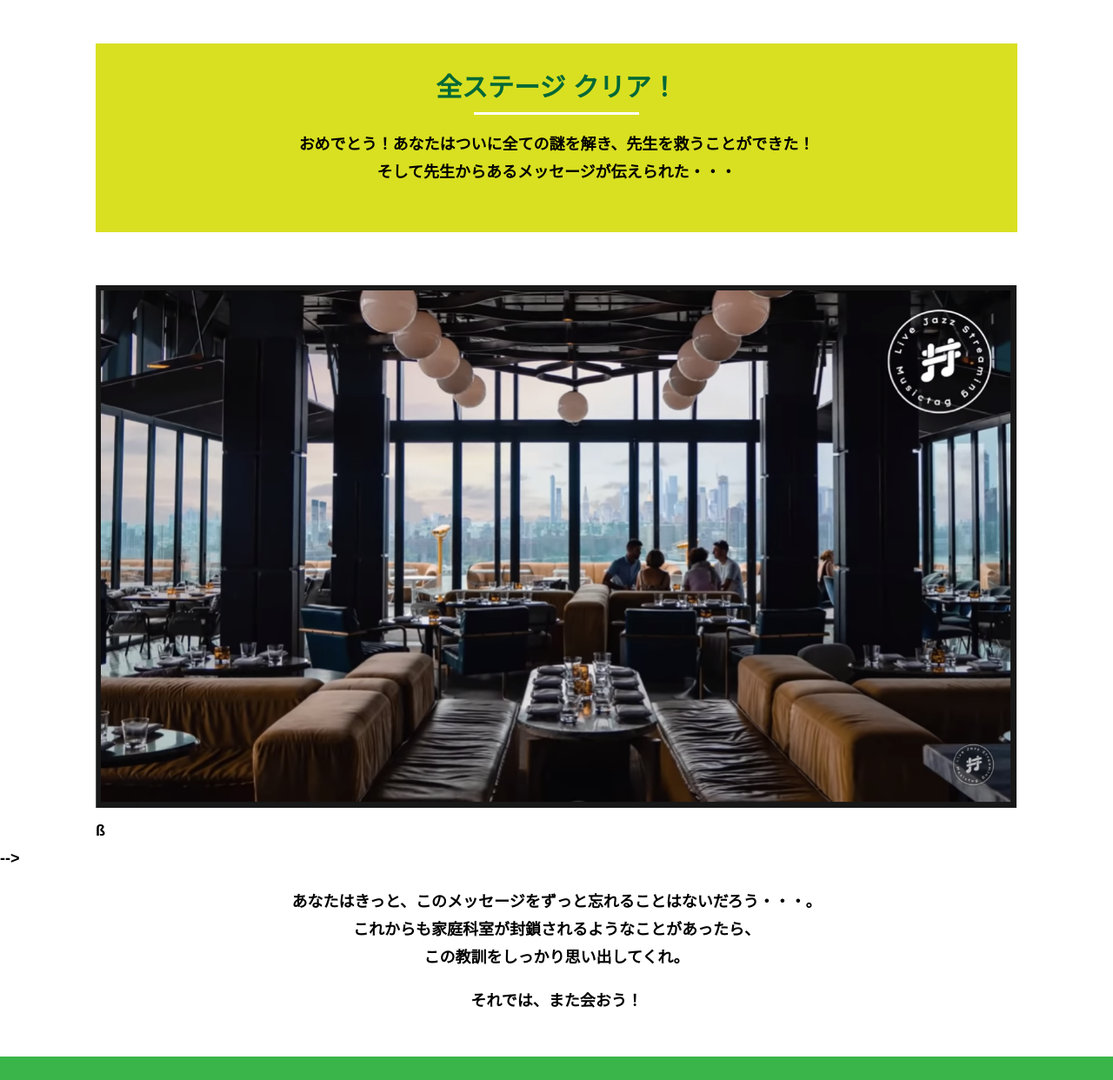
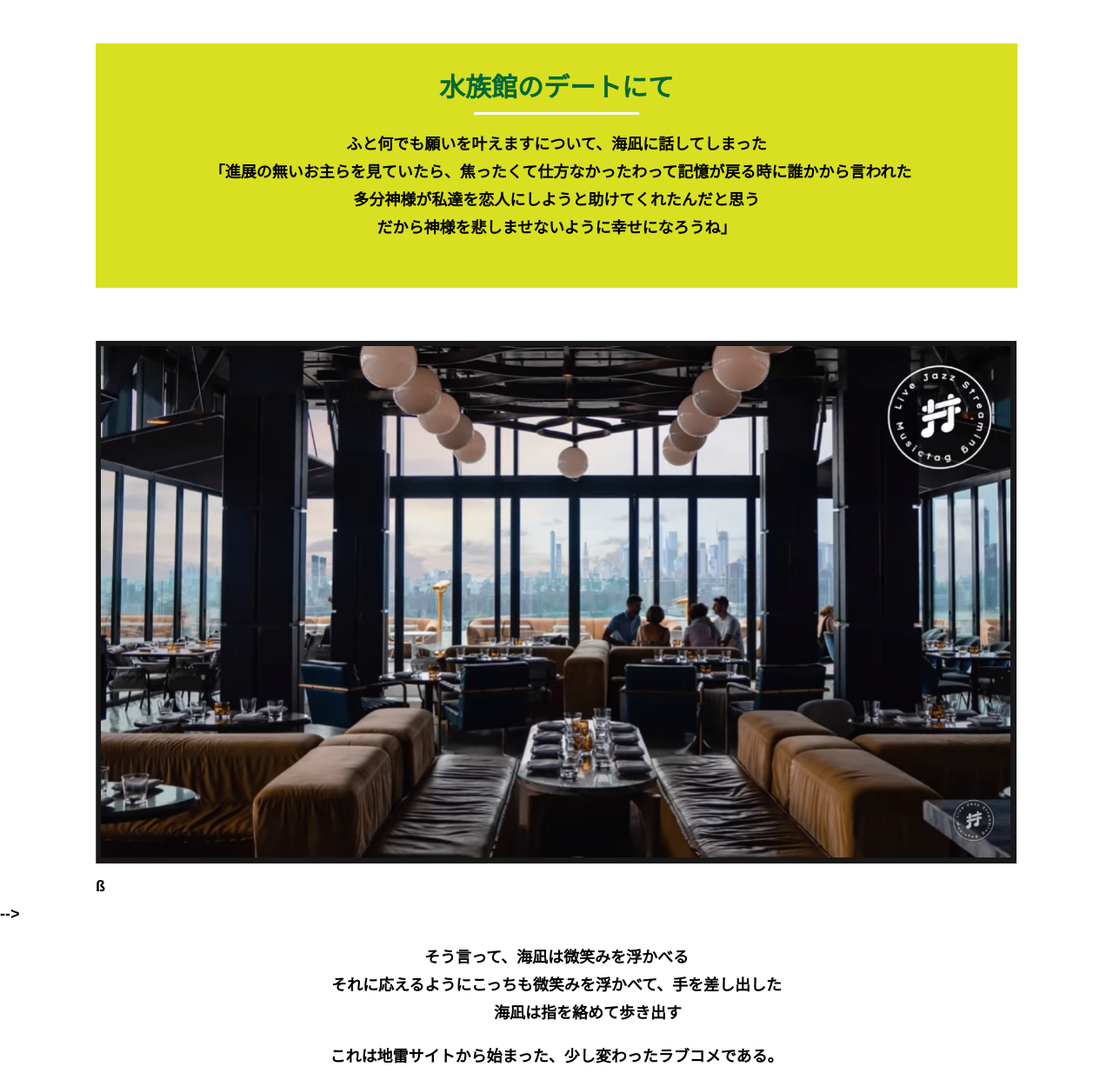
Before and after one commit to ai0917/alfa-nagoya-J, a plain HTML site: page final.html in a window 1280 px wide. Shown: the part 253-1495 px from the top of the page at 87% size. Drawn offline with Linux system fonts and the light colour scheme.

Commit message:
Update final.html

```diff
--- a/final.html
+++ b/final.html
@@ -4,7 +4,7 @@
   <meta charset="UTF-8">
   <meta http-equiv="X-UA-Compatible" content="IE=edge">
   <meta name="viewport" content="width=device-width, initial-scale=1.0">
-  <title>封鎖された家庭科室からの脱出 │ Project N</title>
+  <title>地雷サイトから始まるラブコメ │ Project N</title>
   <link rel="stylesheet" href="assets/css/normalize.css">
   <link rel="stylesheet" href="assets/css/style.css">
 </head>
@@ -17,14 +17,17 @@
   </header>
   <main class="main final-page">
     <!-- タイトルエリア　ここから -->
-    <h1 class="main-title"><img src="assets/images/main-image.png" alt="封鎖された家庭科室からの脱出"></h1>
+    <h1 class="main-title"><img src="assets/images/main-image.png" alt="地雷サイトから始まるラブコメ"></h1>
     <!-- タイトルエリア　ここまで -->
     <section class="section">
       <div class="container">
         <div class="box bg-color--subcolor">
-          <h2 class="section-title--border">全ステージ クリア！</h2>
-          <p class="text-center">おめでとう！あなたはついに全ての謎を解き、先生を救うことができた！<br>
-            そして先生からあるメッセージが伝えられた・・・</p>
+          <h2 class="section-title--border">水族館のデートにて</h2>
+          <p class="text-center">ふと何でも願いを叶えますについて、海凪に話してしまった<br>
+          　「進展の無いお主らを見ていたら、焦ったくて仕方なかったわって記憶が戻る時に誰かから言われた<br>
+           多分神様が私達を恋人にしようと助けてくれたんだと思う<br>
+           だから神様を悲しませないように幸せになろうね」</p>
+
         </div>
       </div>
     </section>
@@ -44,10 +47,10 @@ Youtube貼り付けここまで-->
           ß
       </div>
          -->
-        <p class="text-center">あなたはきっと、このメッセージをずっと忘れることはないだろう・・・。<br>
-          これからも家庭科室が封鎖されるようなことがあったら、<br>
-          この教訓をしっかり思い出してくれ。</p>
-        <p class="text-center">それでは、また会おう！</p>
+        <p class="text-center">そう言って、海凪は微笑みを浮かべる<br>
+          それに応えるようにこっちも微笑みを浮かべて、手を差し出した<br>
+        　　　　海凪は指を絡めて歩き出す</p>
+        <p class="text-center">これは地雷サイトから始まった、少し変わったラブコメである。</p>
       </div>
     </section>
     <section class="section bg-color--keycolor">
```
